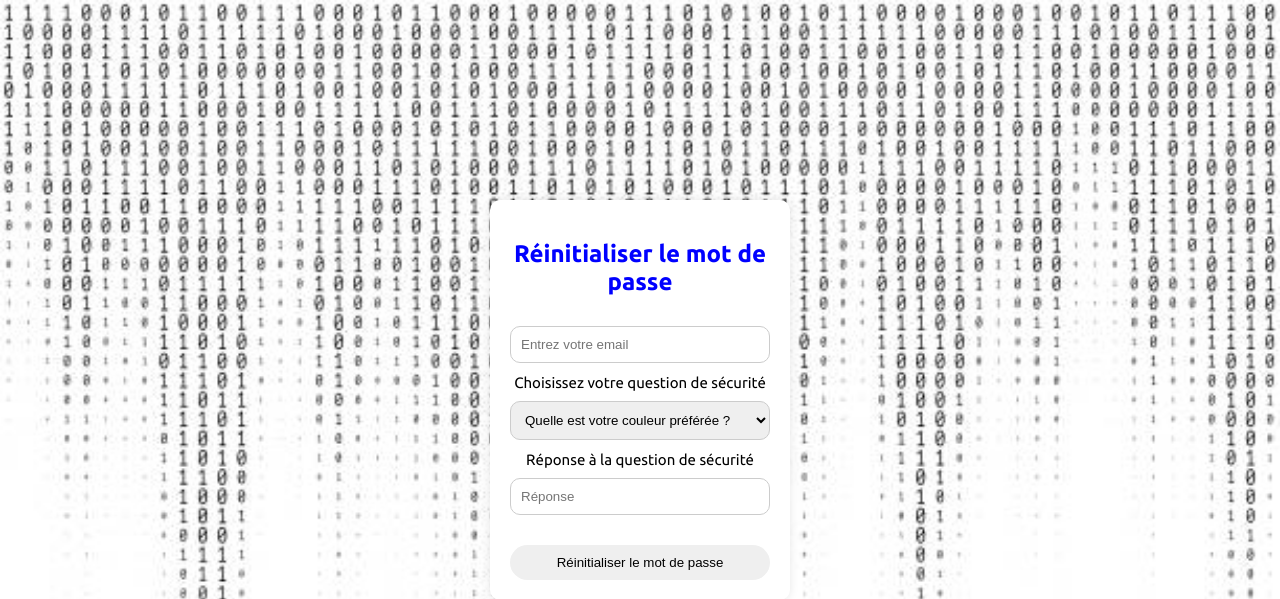
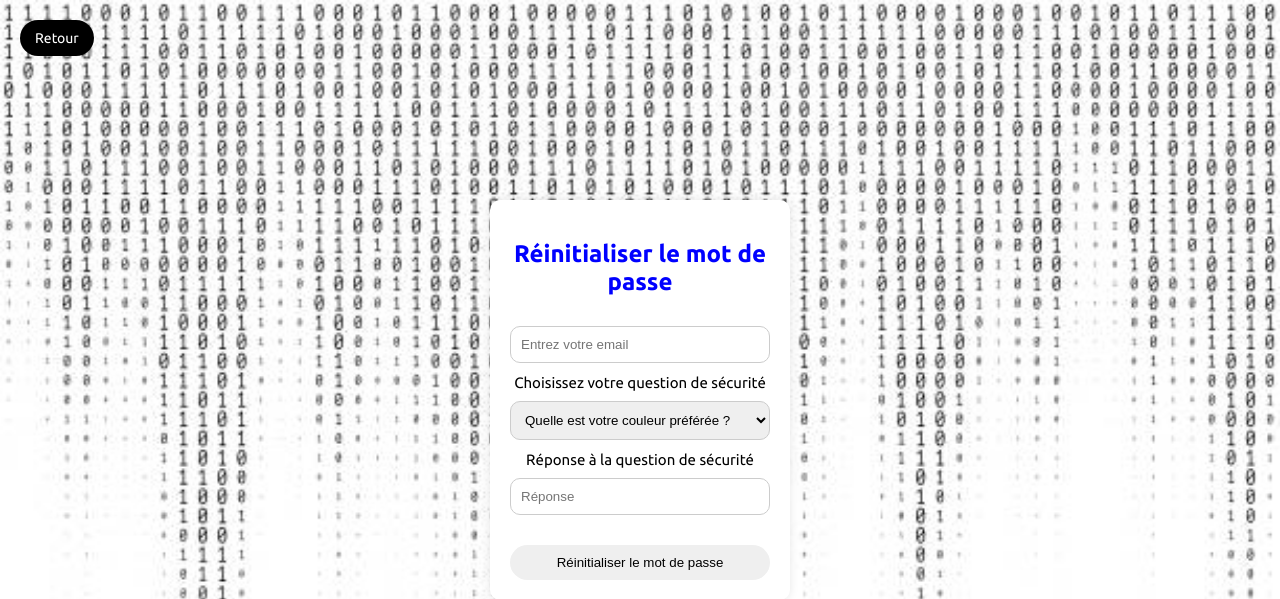
Before and after one commit to seniorROINES/hackthonInterne, a Django app: template Securite/Utilisateur/templates/Mdpoubl.html in a window 1280 px wide. Shown: the top 599 px of the page. Run offline with Django 5.2, Linux system fonts and the light colour scheme; the template is opened without the code that fills it, so the values that code supplies are empty; some web fonts are replaced.

Commit message:
Update Mdpoubl.html

```diff
--- a/Securite/Utilisateur/templates/Mdpoubl.html
+++ b/Securite/Utilisateur/templates/Mdpoubl.html
@@ -104,10 +104,33 @@ label {
     margin-buttom: 3px;
 }
 
+header .retour a{
+    position: absolute;
+    top: 20px;
+    left: 20px;
+    background-color: black;
+    color: white;
+    text-decoration: none;
+    padding: 10px 15px;
+    border-radius: 20px;
+    font-size: 14px;
+    transition: all 0.3s ease;
+
+}
+
+header .retour a:hover {
+    background-color: blue;
+}
+
 
     </style>
 
 </head>
+<header>
+    <div class="retour">
+        <a href="logging.html" class="back-btn">Retour</a>
+    </div>
+</header>
 <body>
     <div class="container">
         <h2>Réinitialiser le mot de passe</h2>
```
